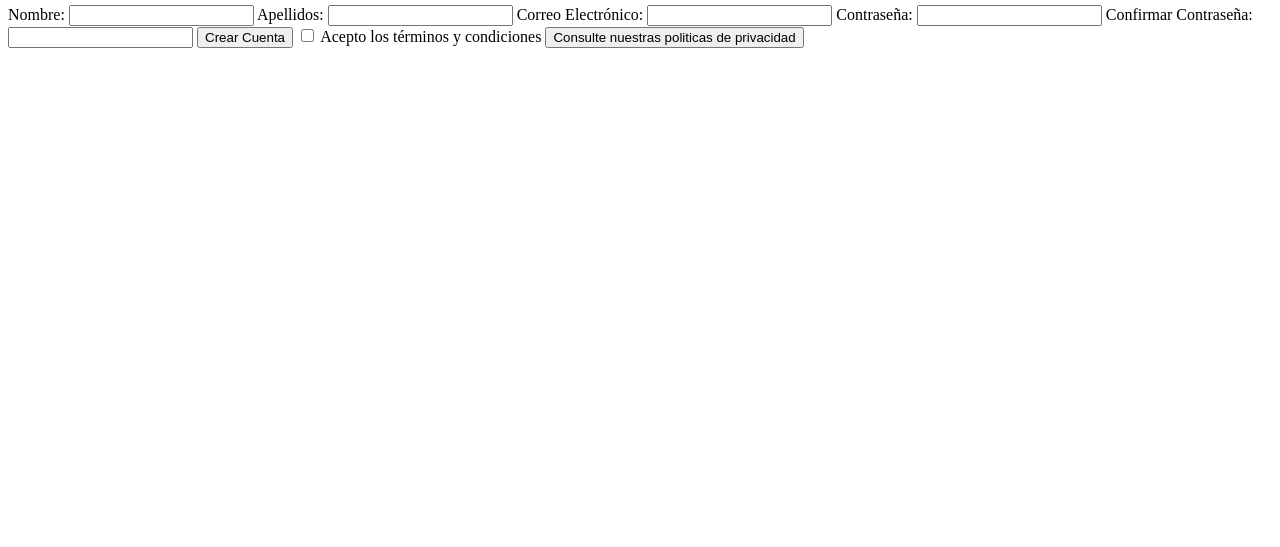
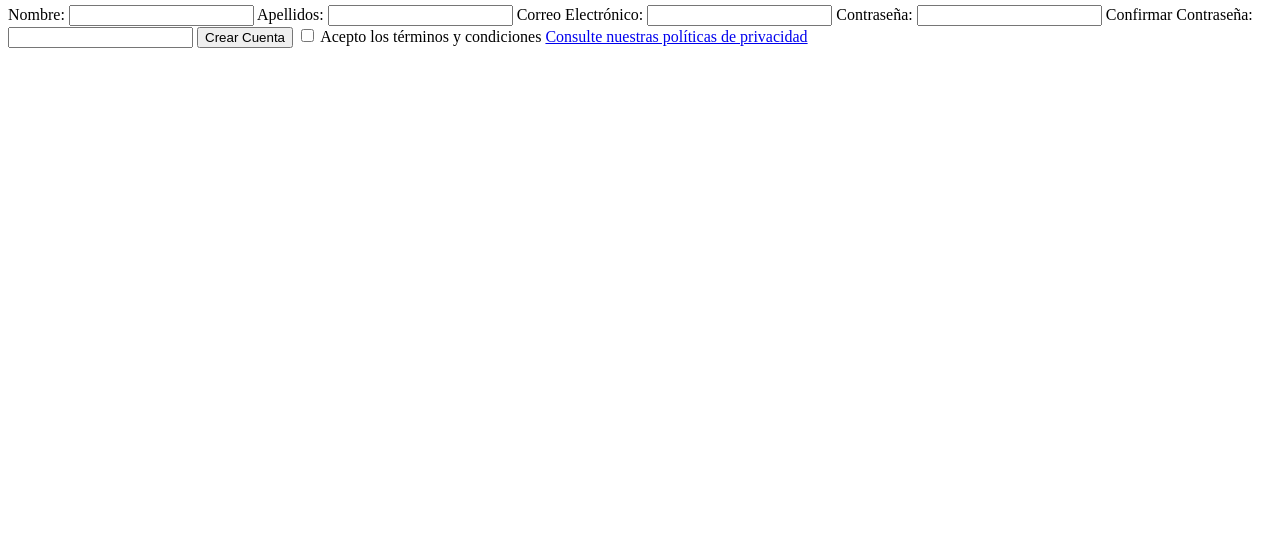
Before and after one commit to Juan-Manuel02/Web_jur-dica_E2, a plain HTML site: page registro/crear_cuenta.html in a window 1280 px wide. Shown: the part 253-800 px from the top of the page. Drawn offline with Linux system fonts and the light colour scheme.

Commit message:
Corrección link de politicas privacidad random

```diff
--- a/registro/crear_cuenta.html
+++ b/registro/crear_cuenta.html
@@ -32,7 +32,7 @@
             <button type="submit">Crear Cuenta</button>
             <input type="checkbox" id="terminos-condiciones" name="terminos-condiciones" required>
             <label for="terminos-condiciones">Acepto los términos y condiciones</label>
-            <button onclick="location.href='./politicas/politicas.html'">Consulte nuestras politicas de privacidad</button>
+            <a href="../politicas/politicas1.html" class="politicas-link">Consulte nuestras políticas de privacidad</a>
         </div>
     </header>
 </body>
```
Also changed, not shown: politicas/politicas1.html (added).
